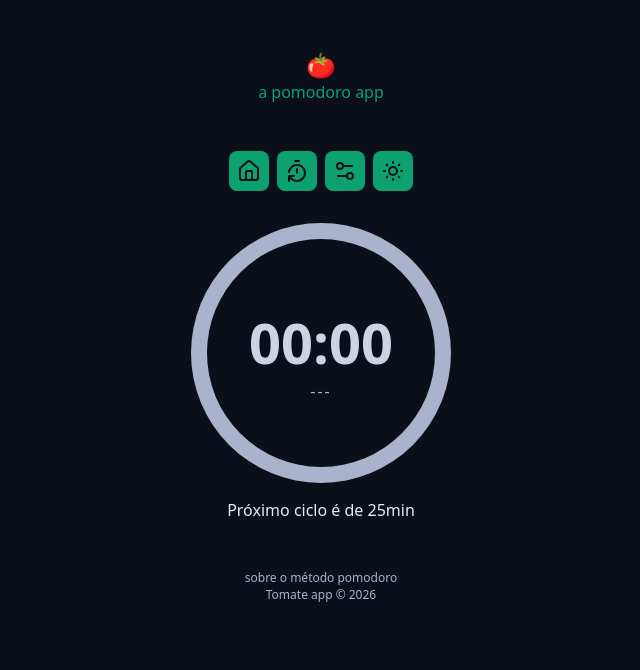
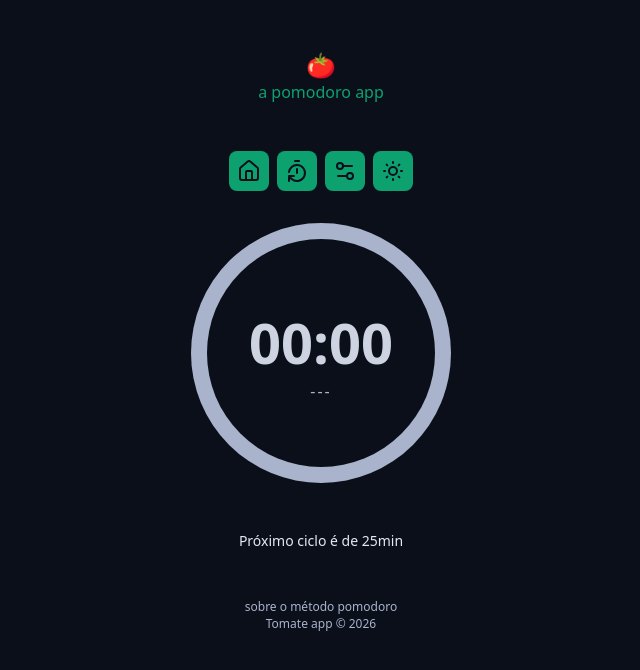
Before and after one commit to marlonnl/Tomate-pomodoro, a React (Vite) app: page / in a window 1280 px wide. Shown: the top 670 px of the page, without its empty margins (319-959 px from the left). Built offline with nearby package versions, Linux system fonts and the light colour scheme.

Commit message:
💄 cycles and cycle status styling

```diff
--- a/src/components/CycleStatus/index.tsx
+++ b/src/components/CycleStatus/index.tsx
@@ -21,9 +21,9 @@ export function CycleStatus() {
   }
 
   return (
-    <>
+    <div style={{ fontSize: '1.4rem' }}>
       {!!state.activeTask && statusActive[state.activeTask.type]}
       {!state.activeTask && statusInactive[nextCycleType]}
-    </>
+    </div>
   )
 }
--- a/src/components/Cycles/index.tsx
+++ b/src/components/Cycles/index.tsx
@@ -34,9 +34,9 @@ export function Cycles() {
             ></span>
           )
         })}
-        <div>
-          <CycleStatus />
-        </div>
+      </div>
+      <div>
+        <CycleStatus />
       </div>
     </div>
   )
--- a/src/components/Cycles/styles.module.css
+++ b/src/components/Cycles/styles.module.css
@@ -1,7 +1,10 @@
 .wrapper {
+  margin-top: 1.6rem;
   display: flex;
+  flex-direction: column;
   align-items: center;
   justify-content: center;
+  gap: 1.6rem;
 }
 
 .cycleDots {
```
